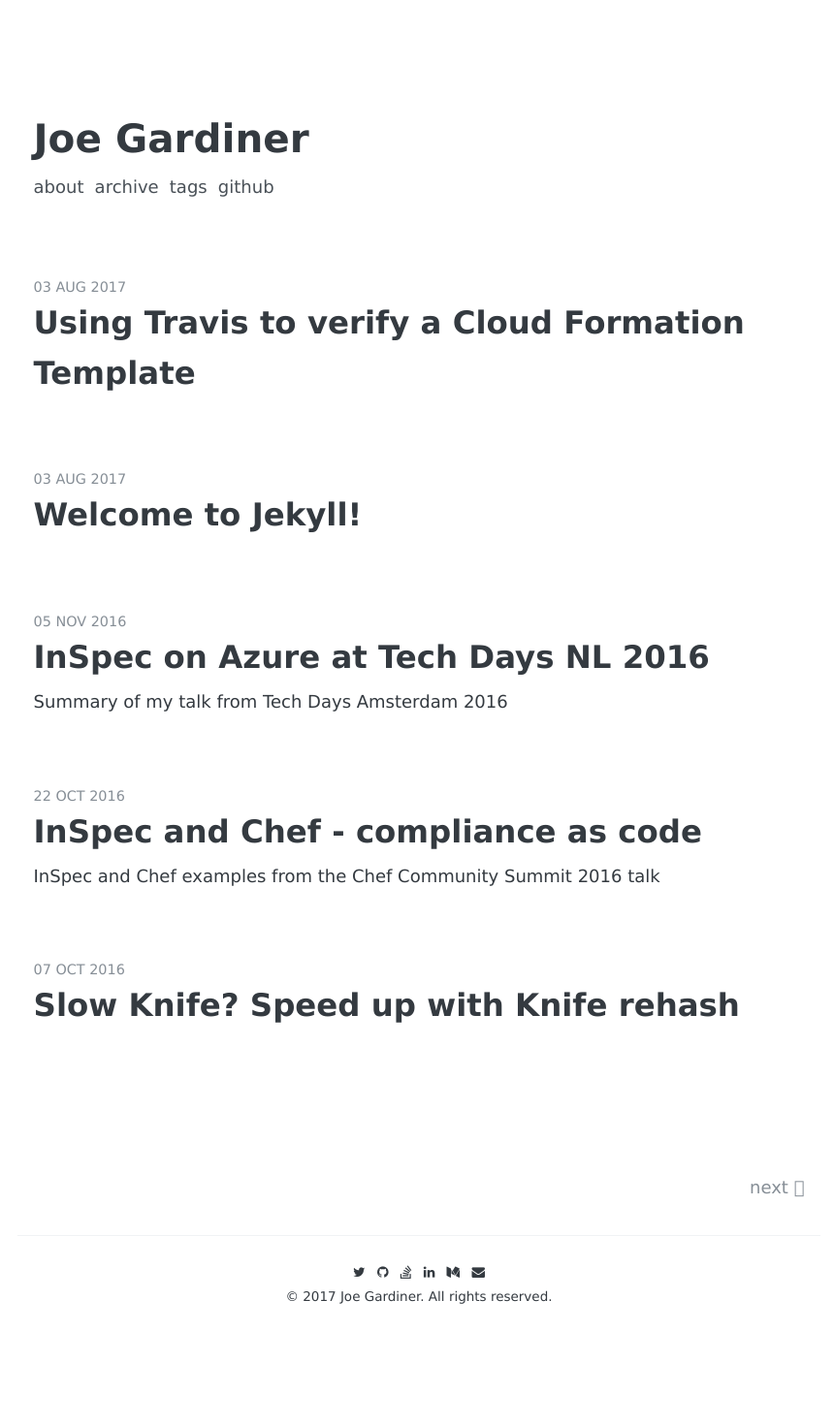
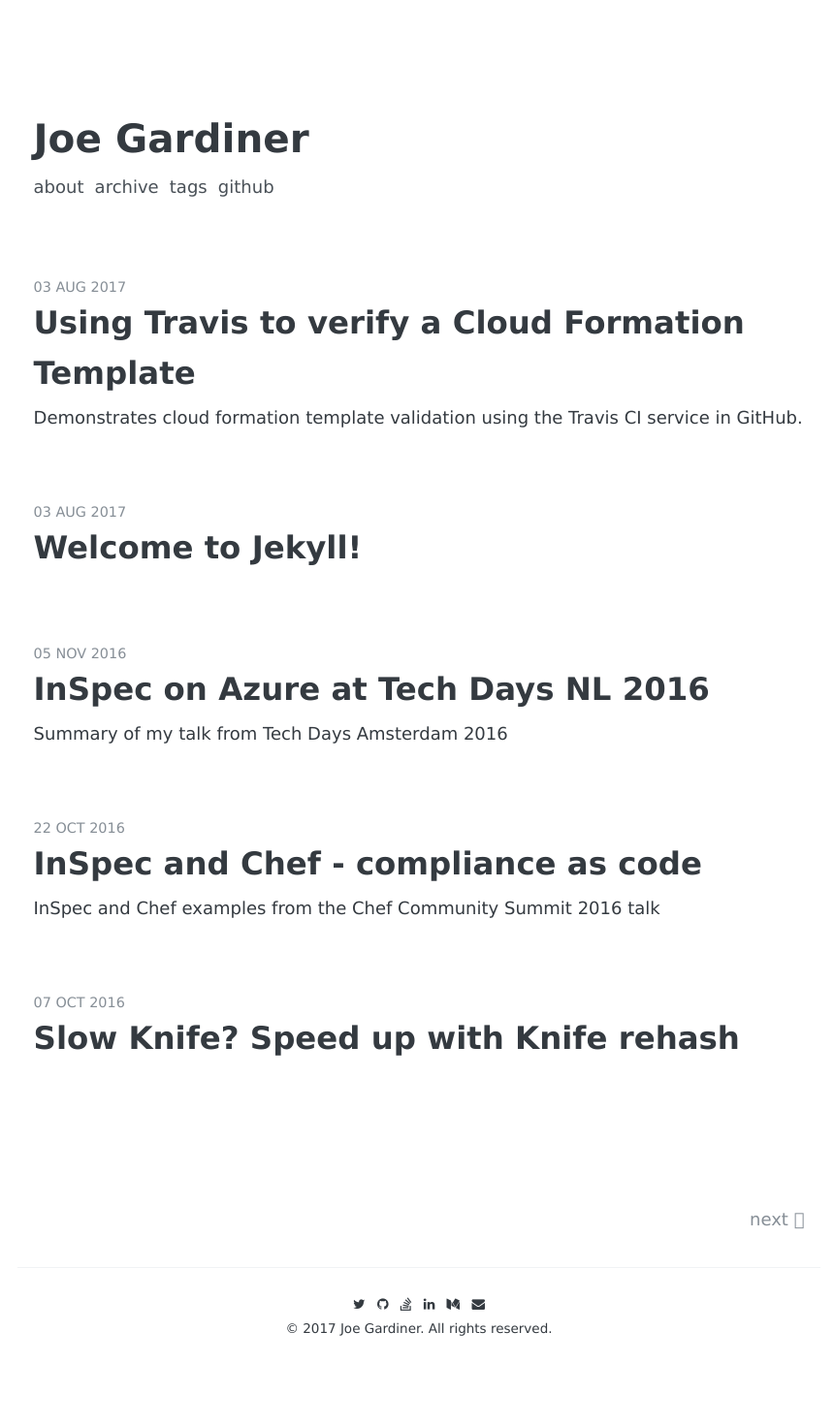
Before and after one commit to grdnrio/grdnrio-blog, a Jekyll site: the page built from index.html, in a window 1280 px wide. Shown: the whole page at 97% size, without its empty margins (208-1068 px from the left). Built offline with Jekyll 4.4.1, drawn with Linux system fonts in a browser that asks for light colours; some web fonts are replaced; the list of posts is cut into pages by our own code; before the commit the page ends 1438 px from its top, so only the background shows below that.

Commit message:
Travis description

```diff
--- a/_posts/2017-08-03-using-travis-to-verify-a-cloud-formation-template.md
+++ b/_posts/2017-08-03-using-travis-to-verify-a-cloud-formation-template.md
@@ -1,6 +1,7 @@
 ---
 layout: post
 title:  "Using Travis to verify a Cloud Formation Template"
+description: "Demonstrates cloud formation template validation using the Travis CI service in GitHub."
 date:   2017-08-03 10:14:57 +0100
 tags: [travis, cloud, cloud formation, aws]
 comments: true
```
